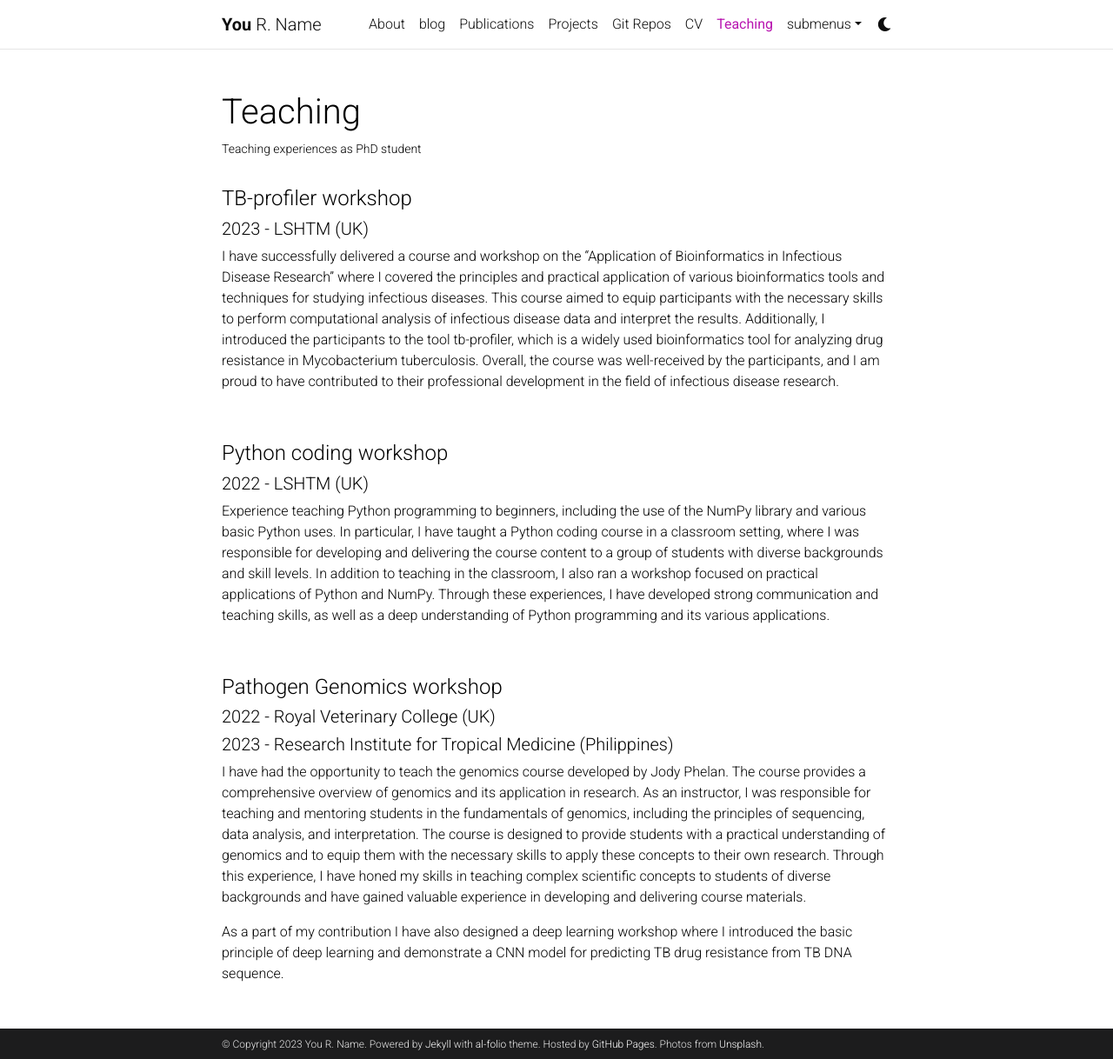
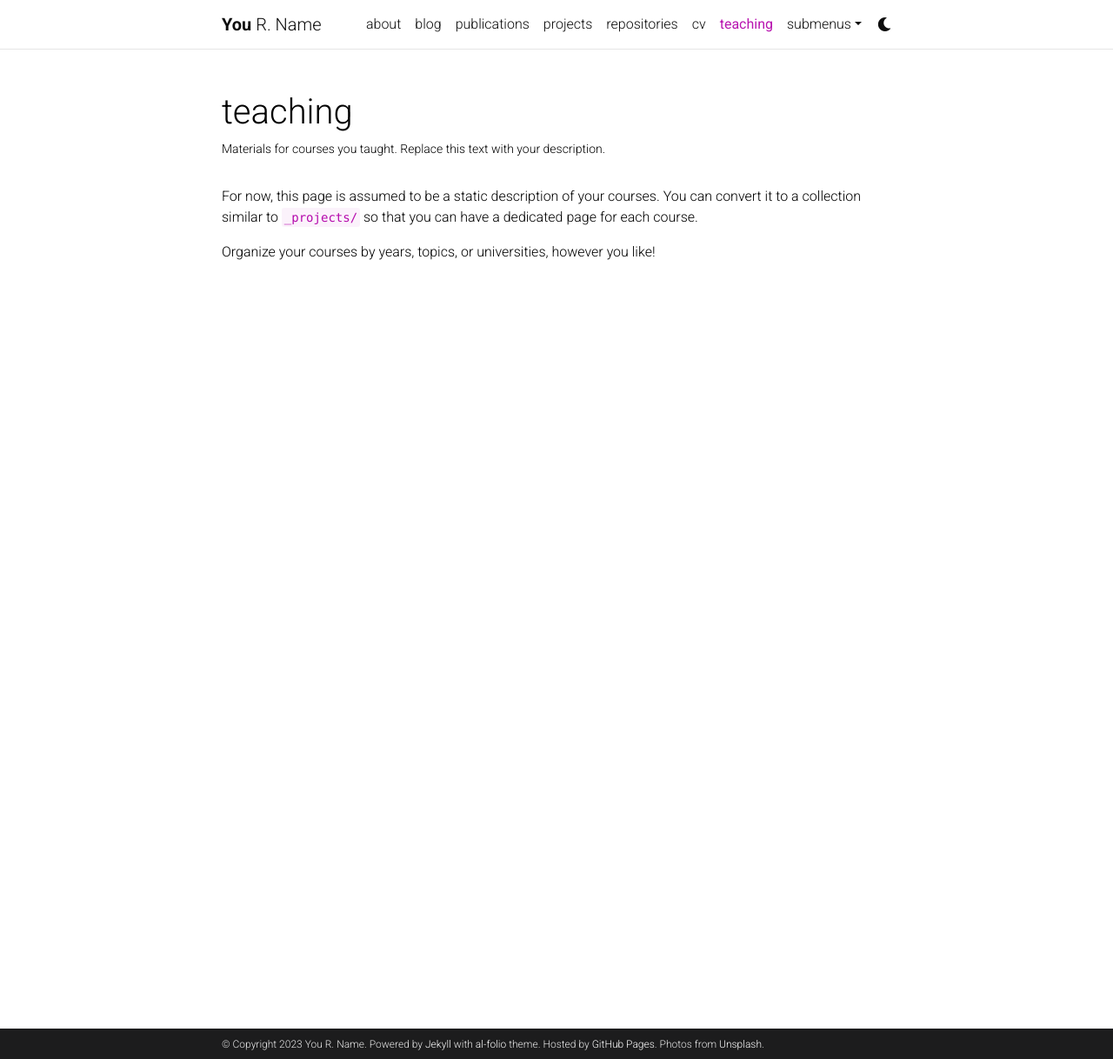
Before and after one commit to linfeng-wang/linfeng-wang.github.io, a Jekyll site: the page built from _pages/teaching.md, in a window 1280 px wide and 1218 px high. Shown: the whole window at 87% size. Built offline with Jekyll 4.4.1, drawn with Linux system fonts in a browser that asks for light colours; comment, search, counter and statistics services are not loaded; a style sheet for code colours, icons or effects is not loaded.

```diff
--- a/_pages/repositories.md
+++ b/_pages/repositories.md
@@ -1,7 +1,7 @@
 ---
 layout: page
 permalink: /repositories/
-title: Git Repos
+title: repositories
 description: Edit the `_data/repositories.yml` and change the `github_users` and `github_repos` lists to include your own GitHub profile and repositories.
 nav: true
 nav_order: 3
--- a/_pages/teaching.md
+++ b/_pages/teaching.md
@@ -1,27 +1,12 @@
 ---
 layout: page
 permalink: /teaching/
-title: Teaching
-description: Teaching experiences as PhD student
+title: teaching
+description: Materials for courses you taught. Replace this text with your description.
 nav: true
 nav_order: 5
 ---
 
-<h4>TB-profiler workshop</h4>
-<h5>2023 - LSHTM (UK)</h5>
-I have successfully delivered a course and workshop on the "Application of Bioinformatics in Infectious Disease Research" where I covered the principles and practical application of various bioinformatics tools and techniques for studying infectious diseases. This course aimed to equip participants with the necessary skills to perform computational analysis of infectious disease data and interpret the results. Additionally, I introduced the participants to the tool tb-profiler, which is a widely used bioinformatics tool for analyzing drug resistance in Mycobacterium tuberculosis. Overall, the course was well-received by the participants, and I am proud to have contributed to their professional development in the field of infectious disease research.<br />
+For now, this page is assumed to be a static description of your courses. You can convert it to a collection similar to `_projects/` so that you can have a dedicated page for each course.
 
-<br />
-
-<h4>Python coding workshop</h4>
-<h5>2022 - LSHTM (UK)</h5>
-Experience teaching Python programming to beginners, including the use of the NumPy library and various basic Python uses. In particular, I have taught a Python coding course in a classroom setting, where I was responsible for developing and delivering the course content to a group of students with diverse backgrounds and skill levels. In addition to teaching in the classroom, I also ran a workshop focused on practical applications of Python and NumPy. Through these experiences, I have developed strong communication and teaching skills, as well as a deep understanding of Python programming and its various applications.<br />
-
-<br />
-
-<h4>Pathogen Genomics workshop</h4>
-<h5>2022 - Royal Veterinary College (UK) </h5>
-<h5> 2023 - Research Institute for Tropical Medicine (Philippines)</h5>
-I have had the opportunity to teach the genomics course developed by Jody Phelan. The course provides a comprehensive overview of genomics and its application in research. As an instructor, I was responsible for teaching and mentoring students in the fundamentals of genomics, including the principles of sequencing, data analysis, and interpretation. The course is designed to provide students with a practical understanding of genomics and to equip them with the necessary skills to apply these concepts to their own research. Through this experience, I have honed my skills in teaching complex scientific concepts to students of diverse backgrounds and have gained valuable experience in developing and delivering course materials.
-
-As a part of my contribution I have also designed a deep learning workshop where I introduced the basic principle of deep learning and demonstrate a CNN model for predicting TB drug resistance from TB DNA sequence.
+Organize your courses by years, topics, or universities, however you like!
```
Also changed, not shown: _pages/about.md (+10 -23 lines), _pages/cv.md (+1 -1 lines), _pages/projects.md (+2 -2 lines), _pages/publications.md (+4 -10 lines).
